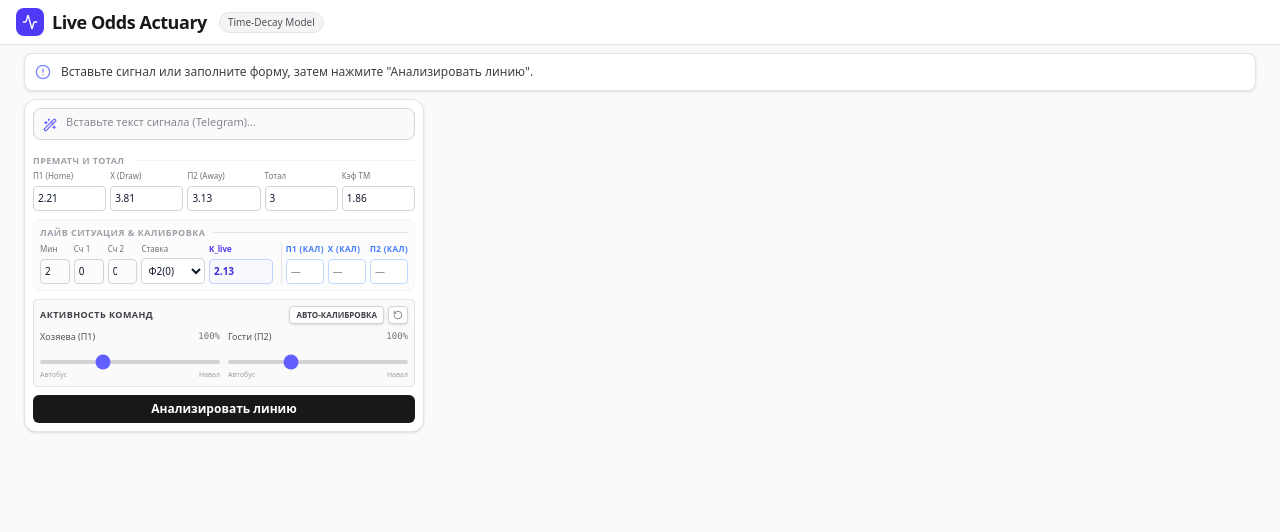
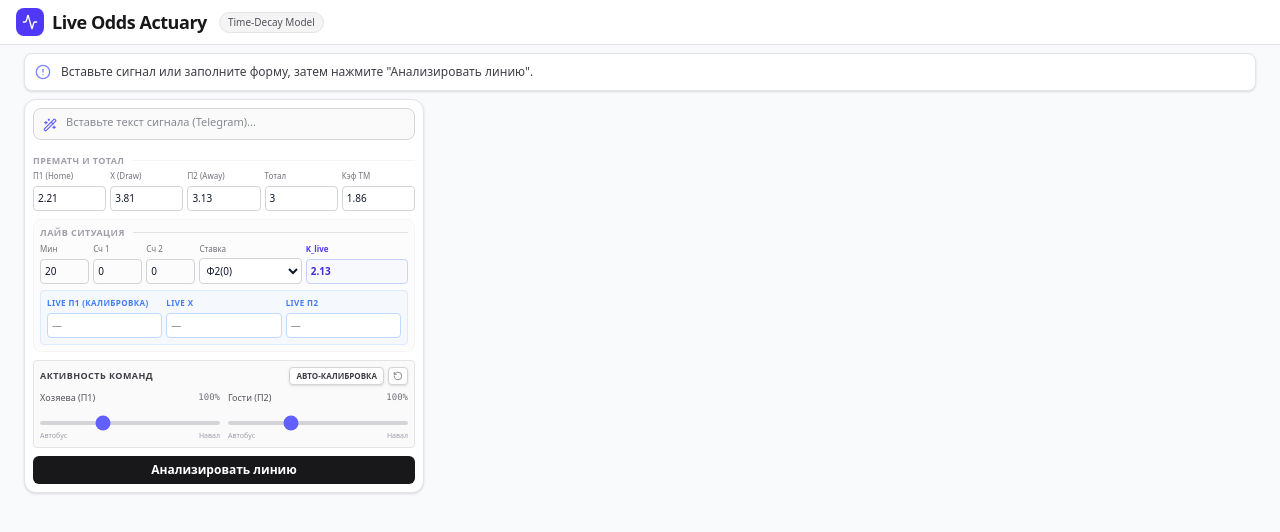
Before and after one commit to Ileudo/decay-model, a React (Vite) app: page / in a window 1280 px wide. Shown: the top 532 px of the page. Built offline with nearby package versions, Linux system fonts and the light colour scheme.

Commit message:
feat(ui): refactor live situation input layout
Simplify the live input section by removing calibration fields and updating grid layout for better usability. Clean up the match info header in results view.

```diff
--- a/src/components/InputForm.tsx
+++ b/src/components/InputForm.tsx
@@ -140,10 +140,10 @@ export const InputForm: React.FC<InputFormProps> = ({ onCalculate, isLoading })
       {/* Live Situation */}
       <div className="bg-zinc-50/50 rounded-lg p-1.5 border border-zinc-100">
         <div className="text-[9px] font-bold text-zinc-400 uppercase tracking-wider mb-1 flex items-center">
-          Лайв Ситуация & Калибровка
+          Лайв Ситуация
           <div className="flex-1 border-b border-zinc-200 ml-2"></div>
         </div>
-        <div className="grid grid-cols-11 gap-1">
+        <div className="grid grid-cols-7 gap-1 mb-1.5">
           <div className="col-span-1">
             <label className="block text-[8px] text-zinc-500 mb-0.5">Мин</label>
             <input type="number" step="1" min="1" max="90" name="minute" value={formData.minute} onChange={handleChange} className="w-full px-1 py-1 text-[10px] border border-zinc-300 rounded focus:ring-1 focus:ring-indigo-500" required />
@@ -172,20 +172,20 @@ export const InputForm: React.FC<InputFormProps> = ({ onCalculate, isLoading })
             <label className="block text-[8px] font-bold text-indigo-600 mb-0.5">K_live</label>
             <input type="number" step="0.01" name="kLive" value={formData.kLive} onChange={handleChange} className="w-full px-1 py-1 text-[10px] font-bold text-indigo-700 border border-indigo-200 rounded focus:ring-1 focus:ring-indigo-500 bg-indigo-50/30" required />
           </div>
+        </div>
 
-          <div className="col-span-4 grid grid-cols-3 gap-1 pl-1 border-l border-zinc-200 ml-1">
+        <div className="grid grid-cols-3 gap-1 bg-blue-50/50 p-1.5 rounded border border-blue-100">
           <div>
-              <label className="block text-[8px] font-bold text-blue-600/80 uppercase mb-0.5 tracking-wider truncate" title="Live П1 (Калибровка)">П1 (Кал)</label>
+            <label className="block text-[8px] font-bold text-blue-600/80 uppercase mb-0.5 tracking-wider truncate" title="Live П1 (Калибровка)">Live П1 (Калибровка)</label>
             <input type="number" step="0.01" name="liveP1" value={formData.liveP1 || ''} onChange={handleChange} className="w-full px-1 py-1 text-[10px] border border-blue-200 rounded focus:ring-1 focus:ring-blue-500 bg-white" placeholder="—" />
           </div>
           <div>
-              <label className="block text-[8px] font-bold text-blue-600/80 uppercase mb-0.5 tracking-wider">X (Кал)</label>
+            <label className="block text-[8px] font-bold text-blue-600/80 uppercase mb-0.5 tracking-wider">Live X</label>
             <input type="number" step="0.01" name="liveX" value={formData.liveX || ''} onChange={handleChange} className="w-full px-1 py-1 text-[10px] border border-blue-200 rounded focus:ring-1 focus:ring-blue-500 bg-white" placeholder="—" />
           </div>
           <div>
-              <label className="block text-[8px] font-bold text-blue-600/80 uppercase mb-0.5 tracking-wider truncate" title="Live П2 (Калибровка)">П2 (Кал)</label>
+            <label className="block text-[8px] font-bold text-blue-600/80 uppercase mb-0.5 tracking-wider truncate" title="Live П2 (Калибровка)">Live П2</label>
             <input type="number" step="0.01" name="liveP2" value={formData.liveP2 || ''} onChange={handleChange} className="w-full px-1 py-1 text-[10px] border border-blue-200 rounded focus:ring-1 focus:ring-blue-500 bg-white" placeholder="—" />
-            </div>
           </div>
         </div>
       </div>
--- a/src/components/ResultsView.tsx
+++ b/src/components/ResultsView.tsx
@@ -24,35 +24,33 @@ export const ResultsView: React.FC<ResultsViewProps> = ({ preMatch, live, inputD
     <div className="bg-white rounded-xl shadow-sm border border-zinc-200 overflow-hidden">
       {/* Match Info Header */}
       {inputData.team1 && inputData.team2 && (
-        <div className="bg-white border-b border-zinc-200 px-4 py-2 flex flex-col md:flex-row items-center justify-between gap-3">
-          <div className="flex flex-col items-center md:items-start w-full md:w-auto">
+        <div className="bg-white border-b border-zinc-200 px-4 py-3 flex flex-col items-center justify-center gap-1.5 relative">
           {inputData.league && (
             <div
-                className="text-[9px] text-zinc-400 font-semibold uppercase tracking-wider cursor-pointer hover:text-indigo-500 transition-colors mb-0.5"
+              className="text-[9px] text-zinc-400 font-semibold uppercase tracking-wider cursor-pointer hover:text-indigo-500 transition-colors"
               onClick={() => navigator.clipboard.writeText(inputData.league!)}
               title="Скопировать лигу"
             >
               {inputData.league}
             </div>
           )}
-            <div className="flex items-center gap-2 text-zinc-800">
-              <span className="font-bold text-sm cursor-pointer hover:text-indigo-600 transition-colors" onClick={() => navigator.clipboard.writeText(inputData.team1!)} title="Скопировать">{inputData.team1}</span>
-              <div className="bg-zinc-100 px-2 py-0.5 rounded-md border border-zinc-200 shadow-sm flex items-center gap-1 font-mono font-bold text-sm text-indigo-900">
+          <div className="flex items-center justify-center gap-3 text-zinc-800">
+            <span className="font-bold text-sm md:text-base cursor-pointer hover:text-indigo-600 transition-colors text-right" onClick={() => navigator.clipboard.writeText(inputData.team1!)} title="Скопировать">{inputData.team1}</span>
+            <div className="bg-zinc-100 px-2 py-0.5 rounded-md border border-zinc-200 shadow-sm flex items-center gap-1.5 font-mono font-bold text-sm md:text-base text-indigo-900 shrink-0">
               <span>{inputData.score1}</span>
               <span className="text-zinc-400 font-normal">:</span>
               <span>{inputData.score2}</span>
             </div>
-              <span className="font-bold text-sm cursor-pointer hover:text-indigo-600 transition-colors" onClick={() => navigator.clipboard.writeText(inputData.team2!)} title="Скопировать">{inputData.team2}</span>
-            </div>
+            <span className="font-bold text-sm md:text-base cursor-pointer hover:text-indigo-600 transition-colors text-left" onClick={() => navigator.clipboard.writeText(inputData.team2!)} title="Скопировать">{inputData.team2}</span>
           </div>
 
-          <div className="flex items-center gap-3 bg-zinc-50 px-3 py-1.5 rounded-lg border border-zinc-100 w-full md:w-auto justify-center md:justify-end">
-            <div className="flex items-center gap-1.5 text-zinc-700 font-mono text-sm font-bold">
-               <span className="w-2 h-2 rounded-full bg-emerald-500 animate-pulse"></span>
+          <div className="flex items-center gap-3 bg-zinc-50 px-3 py-1 rounded-full border border-zinc-100 justify-center mt-0.5">
+            <div className="flex items-center gap-1.5 text-zinc-700 font-mono text-xs font-bold">
+               <span className="w-1.5 h-1.5 rounded-full bg-emerald-500 animate-pulse"></span>
                {inputData.minute}'
             </div>
-            <div className="w-px h-4 bg-zinc-300"></div>
-            <div className="text-[11px] text-zinc-500 font-medium whitespace-nowrap">
+            <div className="w-px h-3 bg-zinc-300"></div>
+            <div className="text-[10px] text-zinc-500 font-medium whitespace-nowrap">
               Осталось {Math.max(0, 90 - inputData.minute)} мин
             </div>
           </div>
```
Lines whose indentation alone changed are shown as unchanged.
